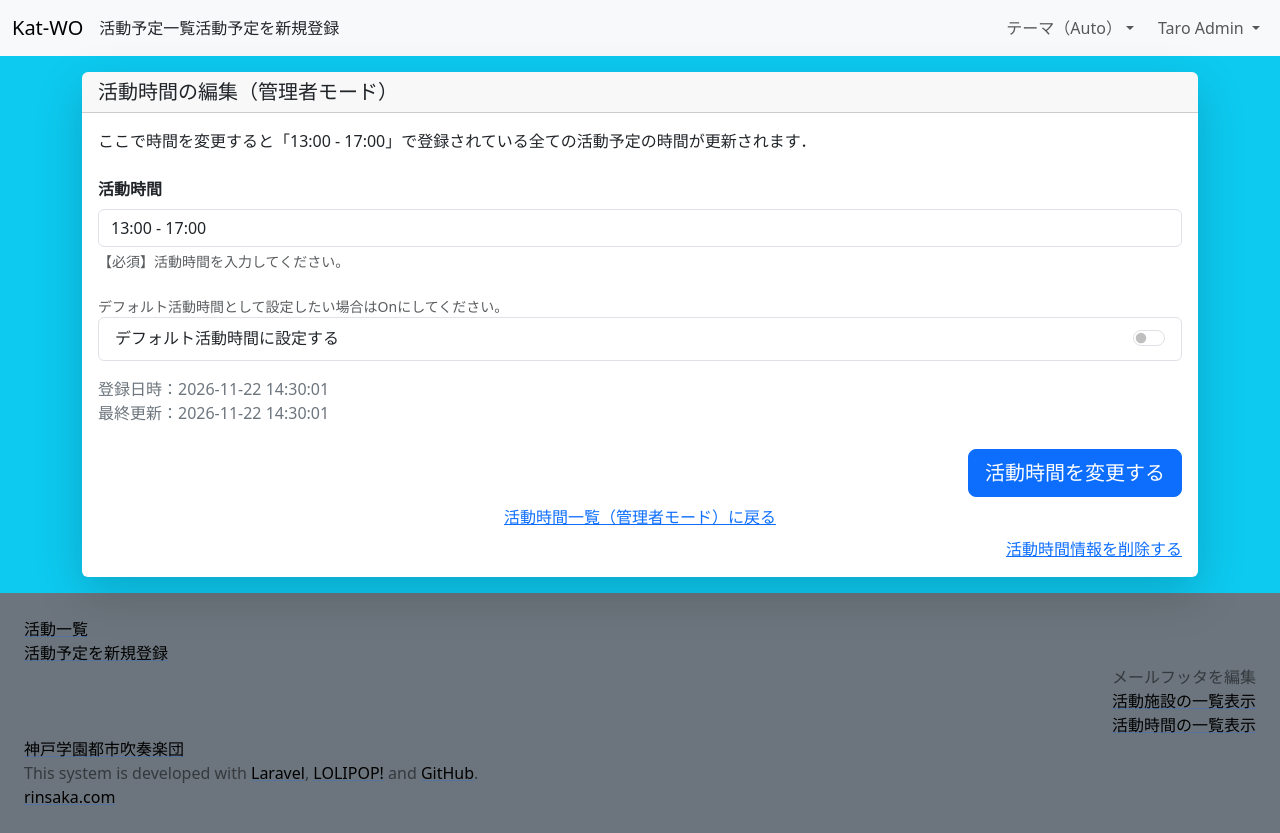
After one commit to rinsaka/katwo-attendance-2026, a Laravel app: page /admin/time/1 in a window 1280 px wide. The commit adds this page. Run offline with Laravel 12, Linux system fonts and the light colour scheme; a user stored in the database is signed in; data comes from the database, SQL or seed files in the repository; parts of the project's set-up code (start-up, migrations or seed data) failed here and were passed over.

Commit message:
admin time edit&update

```diff
--- a/app/Http/Controllers/Admin/TimeController.php
+++ b/app/Http/Controllers/Admin/TimeController.php
@@ -47,4 +47,50 @@ class TimeController extends Controller
         return redirect()->route('admin.time')
             ->with('success', "活動時間情報を登録しました");
     }
+
+    public function edit($tid)
+    {
+        $time = Time::where('id', '=', $tid)->first();
+        if(!$time) {
+            return redirect('/admin/time/')->with('error', "そのような活動時間がありません");
+        }
+        return view('admin.time.edit')
+                ->with('time', $time);
+    }
+
+    public function update(Request $request)
+    {
+        $validated = $request->validate([
+            'jikan' => [
+                'required',
+                'max:100',
+                Rule::unique('times')->ignore($request->tid),
+            ],
+        ]);
+
+
+        $time = Time::where('id', '=', $request->tid)->first();
+        if (!$time) {
+            return redirect('/admin/time/')->with('error', "そのような活動時間がありません");
+        }
+        $time->jikan = $request->jikan;
+        if ($time->default_jikan == 0 && isset($request->default_jikan)) {
+            // デフォルト活動時間が変更された
+            $prev_default = Time::where('default_jikan', '=', 1)->first();
+            if ($prev_default) {
+                $prev_default->default_jikan = 0;
+                $prev_default->save();
+            }
+            $time->default_jikan = 1;
+        }
+
+        $time->save();
+        return redirect()->route('admin.time')
+            ->with('success', "活動時間情報を更新しました");
+    }
+
+    public function delete($tid)
+    {
+        dd("time delete");
+    }
 }
--- /dev/null
+++ b/resources/views/admin/time/edit.blade.php
@@ -0,0 +1,100 @@
+@extends('layouts.admin-2027')
+
+@inject('myController', 'App\Http\Controllers\Controller')
+
+@section('content')
+
+<main class="container-md">
+    @include('layouts.flash')
+
+    <div class="card my-3 border-0 shadow-lg">
+        <div class="card-header h5 mb-0">
+            活動時間の編集（管理者モード）
+        </div>
+        <div class="card-body">
+
+            <div class="mb-4">
+                ここで時間を変更すると「{{ $time->jikan }}」で登録されている全ての活動予定の時間が更新されます．
+            </div>
+
+            <form method="post" action="{{ route('admin.time_update') }}" enctype='multipart/form-data'>
+                {{ csrf_field() }}
+                {{ method_field('patch') }}
+                <input type="hidden" name="tid" value="{{ $time->id }}">
+
+                <!-- 活動時間 -->
+                <div class="mb-4">
+                    <label for="jikan" class="form-label fw-semibold">活動時間</label>
+                    <input id="jikan" name="jikan" type="text"
+                    class="form-control"
+                    maxlength="30" required placeholder="18:00 - 22:00"
+                    value=
+                        @if ($errors->any())
+                            "{{ old('jikan') }}"
+                        @else
+                            "{{ $time->jikan }}"
+                        @endif
+                    >
+                    <div class="form-text">【必須】活動時間を入力してください。</div>
+                    @if ($errors->has('jikan'))
+                        <div class="form-text text-bg-warning px-3">{{ $errors->first('jikan') }}</div>
+                    @endif
+                </div>
+
+
+                <!-- デフォルト活動時間 -->
+                <div class="mb-3">
+                    <div class="form-text">デフォルト活動時間として設定したい場合はOnにしてください。</div>
+                    <ul class="list-group">
+                        <li class="list-group-item">
+                            <div class="form-check form-switch ps-0">
+                            <label class="form-check-label me-5">
+                                @if ($time->default_jikan)
+                                    デフォルト活動時間に設定されています
+                                @else
+                                    デフォルト活動時間に設定する
+                                @endif
+                            </label>
+                            <input class="form-check-input float-end" type="checkbox" role="switch" name="default_jikan" id="default_jikan"
+                                @if ($time->default_jikan)
+                                    checked disabled
+                                @endif
+                            >
+                            </div>
+                        </li>
+                    </ul>
+                </div>
+
+                <div class="mb-4 text-secondary" >
+                    登録日時：{{ $time->created_at }}<br>
+                    最終更新：{{ $time->updated_at }}
+                </div>
+
+                <!-- 送信 -->
+                <div class="d-grid d-lg-flex justify-content-sm-end gap-2 mt-4">
+                    <button type="submit" class="btn btn-primary btn-lg">
+                    活動時間を変更する
+                    </button>
+                </div>
+
+            </form>
+
+            <!-- テキストリンク（中央寄せ） -->
+            <p class="text-center mt-2 mb-0">
+                <a href="{{ route('admin.time') }}">
+                    活動時間一覧（管理者モード）に戻る
+                </a>
+            </p>
+
+            <!-- テキストリンク（右寄せ） -->
+            <p class="text-end mt-2 mb-0">
+                <a href="{{ route('admin.time_delete', $time->id) }}">
+                    活動時間情報を削除する
+                </a>
+            </p>
+
+        </div>
+    </div>
+</main>
+
+@endsection
--- a/resources/views/admin/time/index.blade.php
+++ b/resources/views/admin/time/index.blade.php
@@ -18,7 +18,7 @@
 
             <ol class="list-group list-group-numbered mb-4">
                 @forelse ($times as $time)
-                    <a href=""
+                    <a href="{{ route('admin.time_edit', [$time->id]) }}"
                     @if ($time->default_jikan == 1)
                         class="list-group-item list-group-item-action list-group-item-primary"
                     @else
--- a/routes/admin.php
+++ b/routes/admin.php
@@ -42,12 +42,16 @@ Route::middleware('auth:admin')->prefix('admin')->group(function () {
     Route::get('/time', [TimeController::class, 'index'])->name('admin.time');
     Route::get('/time/create', [TimeController::class, 'create'])->name('admin.time_create');
 
-    // Route::get('time/create', 'Admin\HomeController@time_create');
     // Route::get('time/{tid}', 'Admin\HomeController@time_edit')->name('admin.time_edit');
+    Route::get('/time/{tid}', [TimeController::class, 'edit'])->name('admin.time_edit');
+
+
     // Route::get('time/{tid}/delete', 'Admin\HomeController@time_delete');
+    Route::get('/time/{tid}/delete', [TimeController::class, 'delete'])->name('admin.time_delete');
+
     // Route::patch('time', 'Admin\HomeController@time_update')->name('admin_time_update');
+    Route::patch('/time', [TimeController::class, 'update'])->name('admin.time_update');
 
-    // Route::post('time', 'Admin\HomeController@time_store')->name('admin_time_store');
     Route::post('/time', [TimeController::class, 'store'])->name('admin.time_store');
 
 
```
